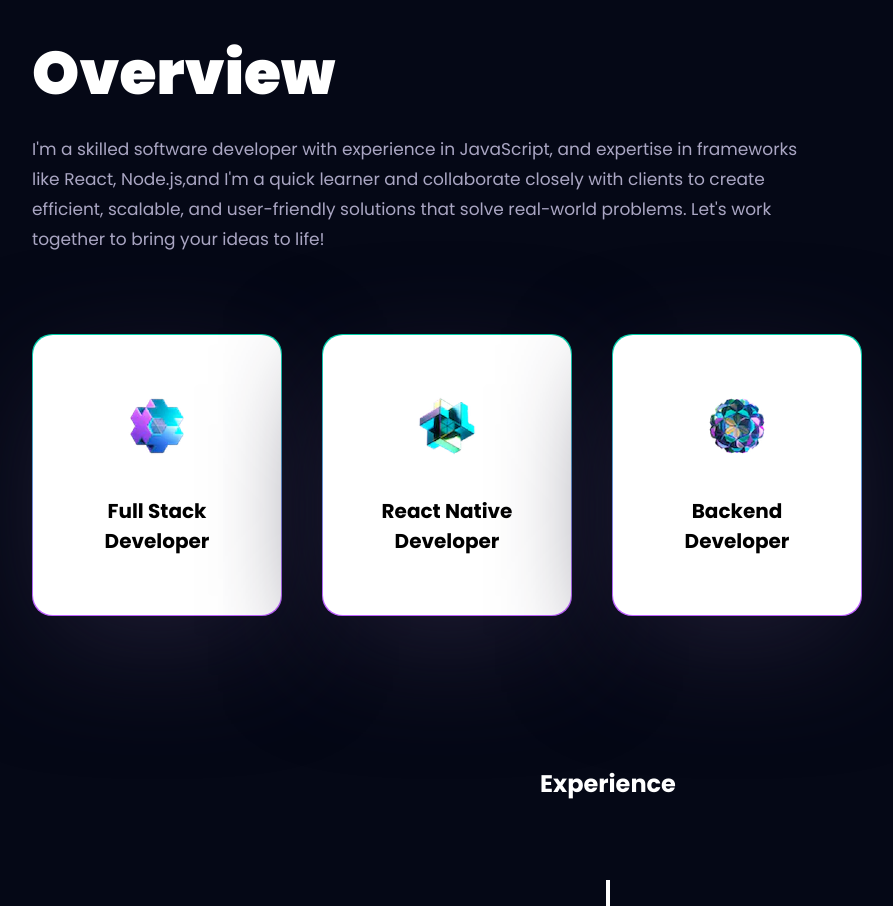
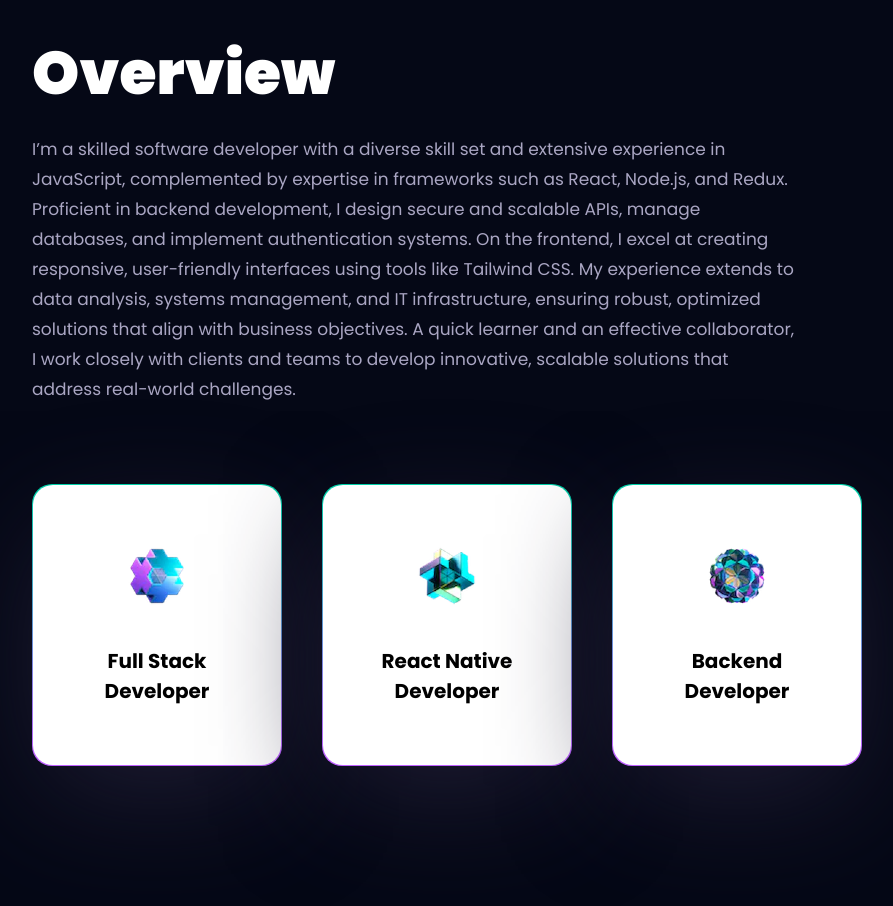
Before and after one commit to QasemPR/Qasem-Bradosti, a React (Create React App) app: page / in a window 1280 px wide. Shown: the part 860-1766 px from the top of the page, without its empty margins (32-925 px from the left). Built offline with nearby package versions, Linux system fonts and the light colour scheme.

Commit message:
Update About.jsx

```diff
--- a/src/components/About.jsx
+++ b/src/components/About.jsx
@@ -47,11 +47,9 @@ const About = () => {
         variants={fadeIn("", "", 0.1, 1)}
         className='mt-4 text-secondary text-[17px] max-w-3xl leading-[30px]'
       >
-        I'm a skilled software developer with experience in
-        JavaScript, and expertise in frameworks like React, Node.js,and
-        I'm a quick learner and collaborate closely with clients to
-        create efficient, scalable, and user-friendly solutions that solve
-        real-world problems. Let's work together to bring your ideas to life!
+        I’m a skilled software developer with a diverse skill set and extensive experience in JavaScript, complemented by expertise in frameworks such as React, Node.js, and Redux. Proficient in backend development, I design secure and scalable APIs, manage databases, and implement authentication systems. On the frontend, I excel at creating responsive, user-friendly interfaces using tools like Tailwind CSS.
+
+My experience extends to data analysis, systems management, and IT infrastructure, ensuring robust, optimized solutions that align with business objectives. A quick learner and an effective collaborator, I work closely with clients and teams to develop innovative, scalable solutions that address real-world challenges.
       </motion.p>
 
       <div className='mt-20 flex flex-wrap gap-10'>
```
